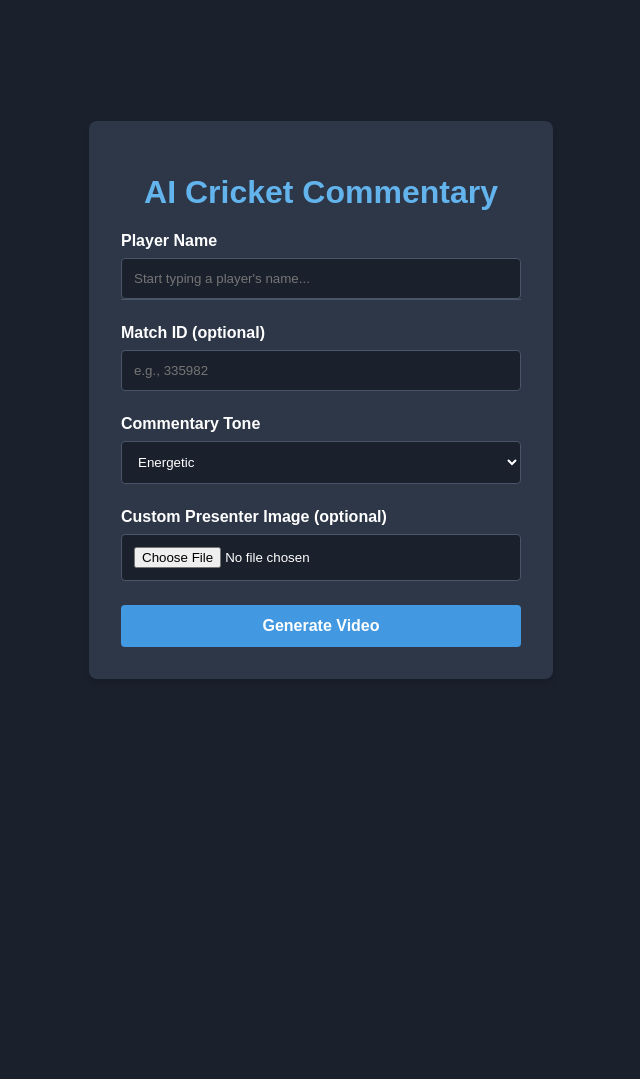
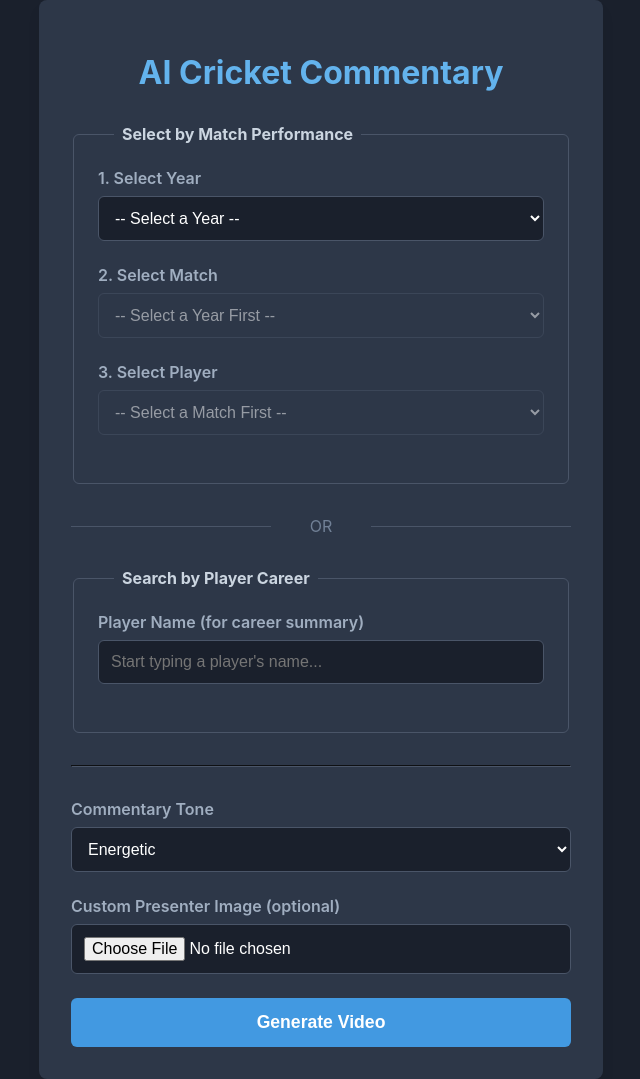
Before and after one commit to DipayanDasgupta/softdev_guild_CE24B059, a Flask app: page / in a window 1280 px wide. Shown: the whole page, without its empty margins (319-959 px from the left). Before the commit the page ends 679 px from the top, so only its background shows below. Run offline with Flask 3, Linux system fonts and the light colour scheme.

Commit message:
functional frontend for all seasons all matches all players performance besides overall career stats

```diff
--- a/ai_video_generator/flask_app/app.py
+++ b/ai_video_generator/flask_app/app.py
@@ -1,9 +1,9 @@
+# ai_video_generator/flask_app/app.py
 import sys
 import os
 from flask import Flask, render_template, request, redirect, url_for, send_from_directory, flash
 from werkzeug.utils import secure_filename
 
-# Add the parent directory ('ai_video_generator') to the Python path
 sys.path.append(os.path.abspath(os.path.join(os.path.dirname(__file__), '..')))
 from main import run_pipeline
 from scripts.config import OUTPUT_DIR, ASSETS_DIR
@@ -11,7 +11,7 @@ from scripts.config import OUTPUT_DIR, ASSETS_DIR
 app = Flask(__name__)
 app.config['OUTPUT_FOLDER'] = OUTPUT_DIR
 app.config['ASSETS_FOLDER'] = ASSETS_DIR
-app.secret_key = "your-secret-key"  # Replace with a secure key for production
+app.secret_key = "your-secret-key"
 
 @app.route('/')
 def index():
@@ -19,48 +19,53 @@ def index():
 
 @app.route('/generate', methods=['POST'])
 def generate():
-    player_id = request.form.get('player_id')
-    match_id_str = request.form.get('match_id')
-    tone = request.form.get('tone', 'energetic')  # Default to 'energetic' if not provided
+    # --- NEW LOGIC: Correctly handle the two user paths from the form ---
+    player_id_match = request.form.get('player_id')
+    player_id_career = request.form.get('player_id_career')
+
+    # Prioritize the "match performance" path if a player is selected there
+    if player_id_match:
+        player_id = player_id_match
+        match_id = request.form.get('match_id')
+    # Otherwise, use the "career search" path
+    else:
+        player_id = player_id_career
+        match_id = None
+
+    tone = request.form.get('tone', 'energetic')
     image_file = request.files.get('presenter_image')
 
     if not player_id:
-        flash("Error: Player ID is required.", "error")
+        flash("Error: No player selected. Please choose a player from one of the sections.", "error")
         return redirect(url_for('index'))
 
     custom_presenter = None
     if image_file and image_file.filename:
-        # Validate file extension
         valid_extensions = {'.jpg', '.jpeg', '.png'}
         file_ext = os.path.splitext(image_file.filename)[1].lower()
         if file_ext not in valid_extensions:
             flash("Invalid image format. Please upload a JPEG or PNG file.", "error")
             return redirect(url_for('index'))
-        # Securely save the uploaded file to the assets directory
         filename = secure_filename(image_file.filename)
         save_path = os.path.join(app.config['ASSETS_FOLDER'], filename)
         try:
             image_file.save(save_path)
             custom_presenter = filename
-            print(f"Custom presenter '{custom_presenter}' saved to {save_path}")
         except Exception as e:
             flash(f"Error saving image: {str(e)}", "error")
             return redirect(url_for('index'))
 
     try:
         player_id_int = int(player_id)
-        if player_id_int <= 0:
-            raise ValueError("Player ID must be a positive integer.")
-        match_id_int = int(match_id_str) if match_id_str else None
-        if match_id_int is not None and match_id_int <= 0:
-            raise ValueError("Match ID must be a positive integer.")
-    except ValueError as e:
-        flash(f"Error: {str(e)}", "error")
+        match_id_int = int(match_id) if match_id else None
+    except (ValueError, TypeError):
+        flash("Error: Invalid Player ID or Match ID.", "error")
         return redirect(url_for('index'))
 
+    # Call the main pipeline with the correctly determined IDs
     final_video_path = run_pipeline(
         player_id=player_id_int,
-        match_id=match_id_int,
+        match_id=match_id_int, # <-- FIX: Corrected parameter name
         tone=tone,
         custom_presenter_filename=custom_presenter
     )
@@ -69,7 +74,7 @@ def generate():
         video_filename = os.path.basename(final_video_path)
         return redirect(url_for('result', filename=video_filename))
     else:
-        flash("Error: Video generation failed. Check console for logs.", "error")
+        flash("Error: Video generation failed. Check the console for logs.", "error")
         return redirect(url_for('index'))
 
 @app.route('/result/<filename>')
@@ -82,7 +87,6 @@ def serve_video(filename):
     return send_from_directory(app.config['OUTPUT_FOLDER'], filename)
 
 if __name__ == '__main__':
-    # Ensure directories exist
     os.makedirs(app.config['OUTPUT_FOLDER'], exist_ok=True)
     os.makedirs(app.config['ASSETS_FOLDER'], exist_ok=True)
     print("Starting Flask server...")
--- a/ai_video_generator/flask_app/templates/index.html
+++ b/ai_video_generator/flask_app/templates/index.html
@@ -5,49 +5,74 @@
     <meta name="viewport" content="width=device-width, initial-scale=1.0">
     <title>AI Cricket Commentary Generator</title>
     <style>
-        body { font-family: sans-serif; background-color: #1a202c; color: white; display: flex; justify-content: center; align-items: center; min-height: 100vh; margin: 0; }
-        .container { background-color: #2d3748; padding: 2rem; border-radius: 8px; box-shadow: 0 4px 6px rgba(0,0,0,0.1); width: 100%; max-width: 400px; }
-        h1 { text-align: center; color: #63b3ed; }
+        body { font-family: -apple-system, BlinkMacSystemFont, "Segoe UI", Roboto, Helvetica, Arial, sans-serif; background-color: #1a202c; color: white; display: flex; justify-content: center; align-items: center; min-height: 100vh; margin: 0; }
+        .container { background-color: #2d3748; padding: 2rem; border-radius: 8px; box-shadow: 0 10px 15px -3px rgba(0,0,0,0.1); width: 100%; max-width: 500px; }
+        h1 { text-align: center; color: #63b3ed; margin-bottom: 2rem; }
         .form-group { margin-bottom: 1.5rem; }
-        label { display: block; margin-bottom: 0.5rem; font-weight: bold; }
-        input, select { width: 100%; padding: 0.75rem; border-radius: 4px; border: 1px solid #4a5568; background-color: #1a202c; color: white; box-sizing: border-box; }
-        button { width: 100%; padding: 0.75rem; border: none; border-radius: 4px; background-color: #4299e1; color: white; font-size: 1rem; font-weight: bold; cursor: pointer; transition: background-color 0.2s; }
+        label { display: block; margin-bottom: 0.5rem; font-weight: 600; color: #a0aec0; }
+        input, select, .file-input-wrapper { width: 100%; padding: 0.75rem; border-radius: 6px; border: 1px solid #4a5568; background-color: #1a202c; color: white; box-sizing: border-box; font-size: 1rem; }
+        select:disabled { background-color: #2d3748; opacity: 0.5; cursor: not-allowed; }
+        button { width: 100%; padding: 0.85rem; border: none; border-radius: 6px; background-color: #4299e1; color: white; font-size: 1.1rem; font-weight: bold; cursor: pointer; transition: background-color 0.2s ease-in-out; }
         button:hover { background-color: #3182ce; }
-        .search-results { border: 1px solid #4a5568; border-top: none; max-height: 200px; overflow-y: auto; background-color: #1a202c; }
-        .result-item { padding: 0.75rem; cursor: pointer; }
-        .result-item:hover { background-color: #4a5568; }
+        .divider { text-align: center; margin: 2rem 0; color: #718096; position: relative; }
+        .divider:before, .divider:after { content: ""; position: absolute; top: 50%; width: 40%; border-top: 1px solid #4a5568; }
+        .divider:before { left: 0; }
+        .divider:after { right: 0; }
         #loading { display: none; text-align: center; margin-top: 1rem; }
+        #loading p { font-size: 1.2rem; }
+        fieldset { border: 1px solid #4a5568; border-radius: 6px; padding: 1.5rem; }
+        legend { font-weight: bold; color: #cbd5e0; margin-left: 1rem; padding: 0 0.5rem; }
     </style>
 </head>
 <body>
     <div class="container">
         <h1>AI Cricket Commentary</h1>
+        <!-- FIX: Corrected enctype -->
         <form id="video-form" action="/generate" method="post" enctype="multipart/form-data">
-            <!-- Player Search -->
+
+            <fieldset>
+                <legend>Select by Match Performance</legend>
                 <div class="form-group">
-                <label for="player-name">Player Name</label>
-                <input type="text" id="player-name" name="player_name" placeholder="Start typing a player's name..." autocomplete="off" required>
-                <input type="hidden" id="player-id" name="player_id">
-                <div class="search-results" id="search-results"></div>
+                    <label for="year-select">1. Select Year</label>
+                    <select id="year-select" name="year">
+                        <option value="">-- Select a Year --</option>
+                    </select>
                 </div>
+                <div class="form-group">
+                    <label for="match-select">2. Select Match</label>
+                    <select id="match-select" name="match_id" disabled>
+                        <option value="">-- Select a Year First --</option>
+                    </select>
+                </div>
+                <div class="form-group">
+                    <label for="player-select">3. Select Player</label>
+                    <select id="player-select" name="player_id" disabled>
+                        <option value="">-- Select a Match First --</option>
+                    </select>
+                </div>
+            </fieldset>
 
+            <div class="divider">OR</div>
+
+            <fieldset>
+                 <legend>Search by Player Career</legend>
                  <div class="form-group">
-                <label for="match-id">Match ID (optional)</label>
-                <input type="text" id="match-id" name="match_id" placeholder="e.g., 335982">
+                    <label for="player-name-search">Player Name (for career summary)</label>
+                    <input type="text" id="player-name-search" name="player_name_search" placeholder="Start typing a player's name...">
+                    <input type="hidden" id="player-id-search" name="player_id_career">
                  </div>
+            </fieldset>
 
-            <!-- Commentary Tone -->
+            <hr style="border-color: #4a5568; margin: 2rem 0;">
+
             <div class="form-group">
                 <label for="tone">Commentary Tone</label>
                 <select id="tone" name="tone">
                     <option value="energetic" selected>Energetic</option>
                     <option value="analytical">Analytical</option>
                     <option value="dramatic">Dramatic</option>
-                    <option value="humorous">Humorous</option>
                 </select>
             </div>
-
-            <!-- NEW: Custom Presenter Image Upload -->
             <div class="form-group">
                 <label for="presenter_image">Custom Presenter Image (optional)</label>
                 <input type="file" id="presenter_image" name="presenter_image" accept="image/jpeg, image/png">
@@ -55,78 +80,118 @@
 
             <button type="submit">Generate Video</button>
         </form>
-        <div id="loading">
-            <p>Generating video... This may take a few minutes. Please wait.</p>
-        </div>
+        <div id="loading"><p>Generating video... This may take several minutes.</p></div>
     </div>
 
     <script>
-        const playerNameInput = document.getElementById('player-name');
-        const playerIdInput = document.getElementById('player-id');
-        const searchResults = document.getElementById('search-results');
+        const API_BASE_URL = 'http://127.0.0.1:8000';
+        const yearSelect = document.getElementById('year-select');
+        const matchSelect = document.getElementById('match-select');
+        const playerSelect = document.getElementById('player-select');
+        const playerNameSearch = document.getElementById('player-name-search');
+        const playerIdCareer = document.getElementById('player-id-search');
         const form = document.getElementById('video-form');
         const loadingDiv = document.getElementById('loading');
-        let debounceTimer;
 
-        // --- Real-time player search logic ---
-        playerNameInput.addEventListener('input', () => {
-            clearTimeout(debounceTimer);
-            const query = playerNameInput.value;
+        // Populate Years on page load
+        document.addEventListener('DOMContentLoaded', async () => {
+            try {
+                const res = await fetch(`${API_BASE_URL}/seasons`);
+                if (!res.ok) throw new Error(`API error: ${res.status}`);
+                const years = await res.json();
+                years.forEach(year => yearSelect.add(new Option(year, year)));
+            } catch (error) { console.error('Failed to load years:', error); }
+        });
 
-            if (query.length < 2) {
-                searchResults.innerHTML = '';
+        // On Year change -> Fetch Matches
+        yearSelect.addEventListener('change', async () => {
+            resetDropdowns(['match', 'player']);
+            const year = yearSelect.value;
+            if (!year) return;
+
+            setLoadingState(matchSelect, 'Loading matches...', true);
+            try {
+                const res = await fetch(`${API_BASE_URL}/matches/season/${year}`);
+                if (!res.ok) throw new Error(`API error: ${res.status}`);
+                const matches = await res.json();
+                populateDropdown(matchSelect, matches, 'display_title', 'id', '-- Select a Match --');
+            } catch (error) {
+                console.error('Failed to load matches:', error);
+                setErrorState(matchSelect, 'Error loading matches');
+            }
+        });
+
+        // On Match change -> Fetch Players
+        matchSelect.addEventListener('change', async () => {
+            resetDropdowns(['player']);
+            const matchId = matchSelect.value;
+            if (!matchId) return;
+
+            setLoadingState(playerSelect, 'Loading players...', true);
+            try {
+                const res = await fetch(`${API_BASE_URL}/matches/${matchId}/players`);
+                if (!res.ok) throw new Error(`API error: ${res.status}`);
+                const playersByTeam = await res.json();
+
+                playerSelect.innerHTML = '';
+                playerSelect.add(new Option('-- Select a Player --', ''));
+                for (const team in playersByTeam) {
+                    const optgroup = document.createElement('optgroup');
+                    optgroup.label = team;
+                    playersByTeam[team].forEach(player => {
+                        optgroup.appendChild(new Option(player.name, player.id));
+                    });
+                    playerSelect.appendChild(optgroup);
+                }
+                playerSelect.disabled = false;
+
+            } catch (error) {
+                console.error('Failed to load players:', error);
+                setErrorState(playerSelect, 'Error loading players');
+            }
+        });
+
+        form.addEventListener('submit', (event) => {
+            const matchPlayerId = playerSelect.value;
+            const careerPlayerId = playerIdCareer.value;
+
+            // Clear the non-selected path to avoid confusion
+            if (matchPlayerId) {
+                playerIdCareer.value = ''; // Clear career selection
+            } else if (careerPlayerId) {
+                matchSelect.value = ''; // Clear match selection
+            } else {
+                alert("Please select a player, either for a specific match or for a career summary.");
+                event.preventDefault();
                 return;
             }
 
-            debounceTimer = setTimeout(() => {
-                fetch(`http://127.0.0.1:8000/players/search?name=${query}`)
-                    .then(response => response.json())
-                    .then(data => {
-                        searchResults.innerHTML = '';
-                        if (data && data.length > 0) {
-                            data.forEach(player => {
-                                const item = document.createElement('div');
-                                item.classList.add('result-item');
-                                item.textContent = player.name;
-                                item.dataset.id = player.id;
-                                item.dataset.name = player.name;
-                                searchResults.appendChild(item);
-                            });
-                        } else {
-                            searchResults.innerHTML = '<div class="result-item">No players found</div>';
-                        }
-                    })
-                    .catch(error => {
-                        console.error('Error fetching players:', error);
-                        searchResults.innerHTML = '<div class="result-item">API Error</div>';
-                    });
-            }, 300); // Debounce to avoid too many API calls
+            loadingDiv.style.display = 'block';
+            form.style.display = 'none';
         });
 
-        // --- Handle selection from search results ---
-        searchResults.addEventListener('click', (e) => {
-            if (e.target && e.target.classList.contains('result-item')) {
-                const selectedId = e.target.dataset.id;
-                const selectedName = e.target.dataset.name;
+        // --- Helper Functions ---
+        function populateDropdown(select, items, textKey, valueKey, defaultText) {
+            select.innerHTML = '';
+            select.add(new Option(defaultText, ''));
+            items.forEach(item => select.add(new Option(item[textKey], item[valueKey])));
+            select.disabled = false;
+        }
 
-                if (selectedId) {
-                    playerNameInput.value = selectedName;
-                    playerIdInput.value = selectedId;
-                    searchResults.innerHTML = '';
+        function setLoadingState(select, text, disable) {
+            select.innerHTML = `<option value="">${text}</option>`;
+            select.disabled = disable;
         }
+
+        function setErrorState(select, text) {
+            select.innerHTML = `<option value="">${text}</option>`;
+            select.disabled = true;
         }
-        });
 
-        // --- Show loading message on submit ---
-        form.addEventListener('submit', () => {
-            if (playerIdInput.value) { // Only submit if a valid player ID is set
-                loadingDiv.style.display = 'block';
-                form.style.display = 'none';
-            } else {
-                alert("Please select a valid player from the search results.");
-                event.preventDefault();
+        function resetDropdowns(levels) {
+            if (levels.includes('match')) setLoadingState(matchSelect, '-- Select a Year First --', true);
+            if (levels.includes('player')) setLoadingState(playerSelect, '-- Select a Match First --', true);
         }
-        });
     </script>
 </body>
 </html>
```
Also changed, not shown: ai_video_generator/scripts/perform_analysis.py (added, +92 -0 lines), ai_video_generator/scripts/step_01_generate_script.py (+29 -22 lines), README.md, 2 other files. Lines whose indentation alone changed are shown as unchanged.
